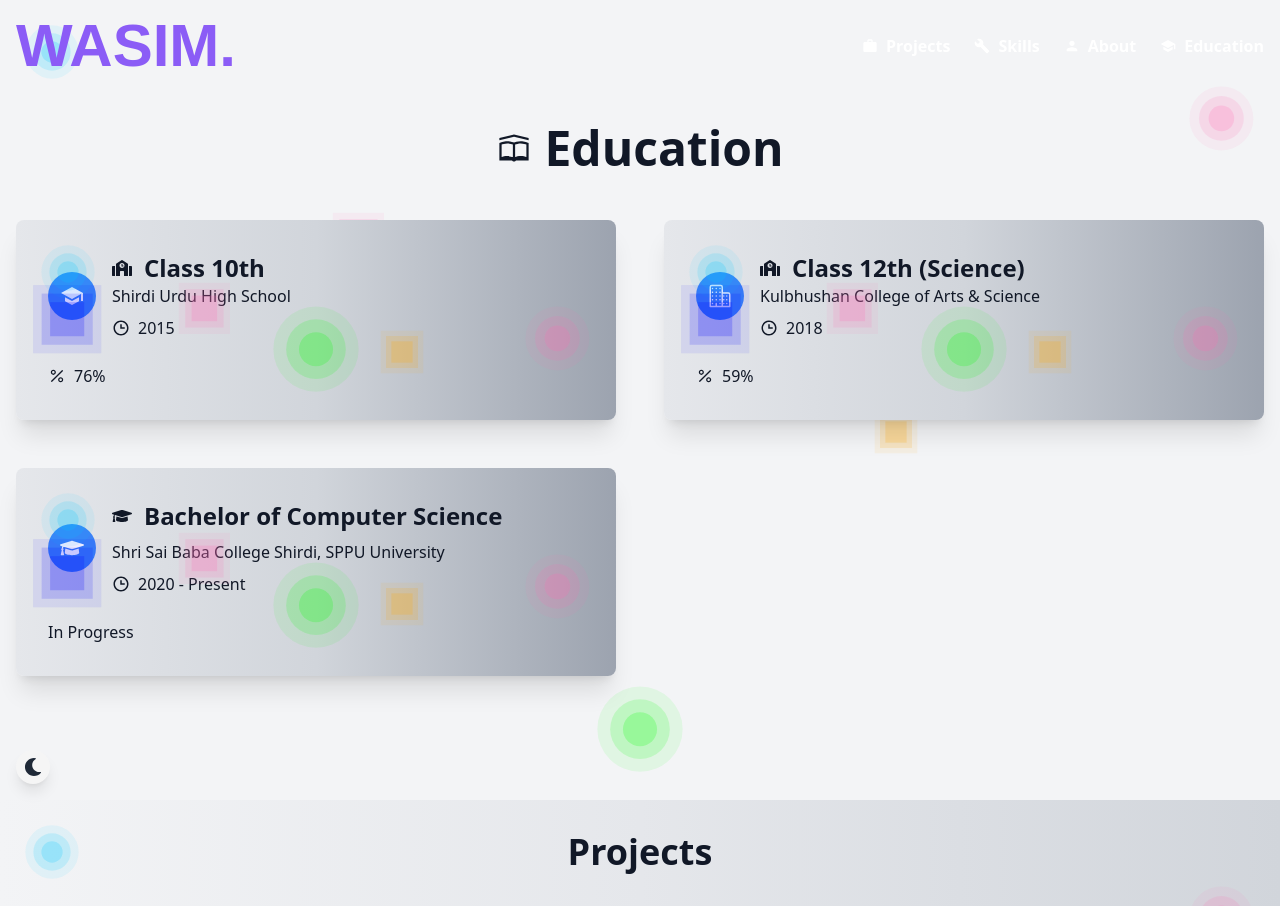
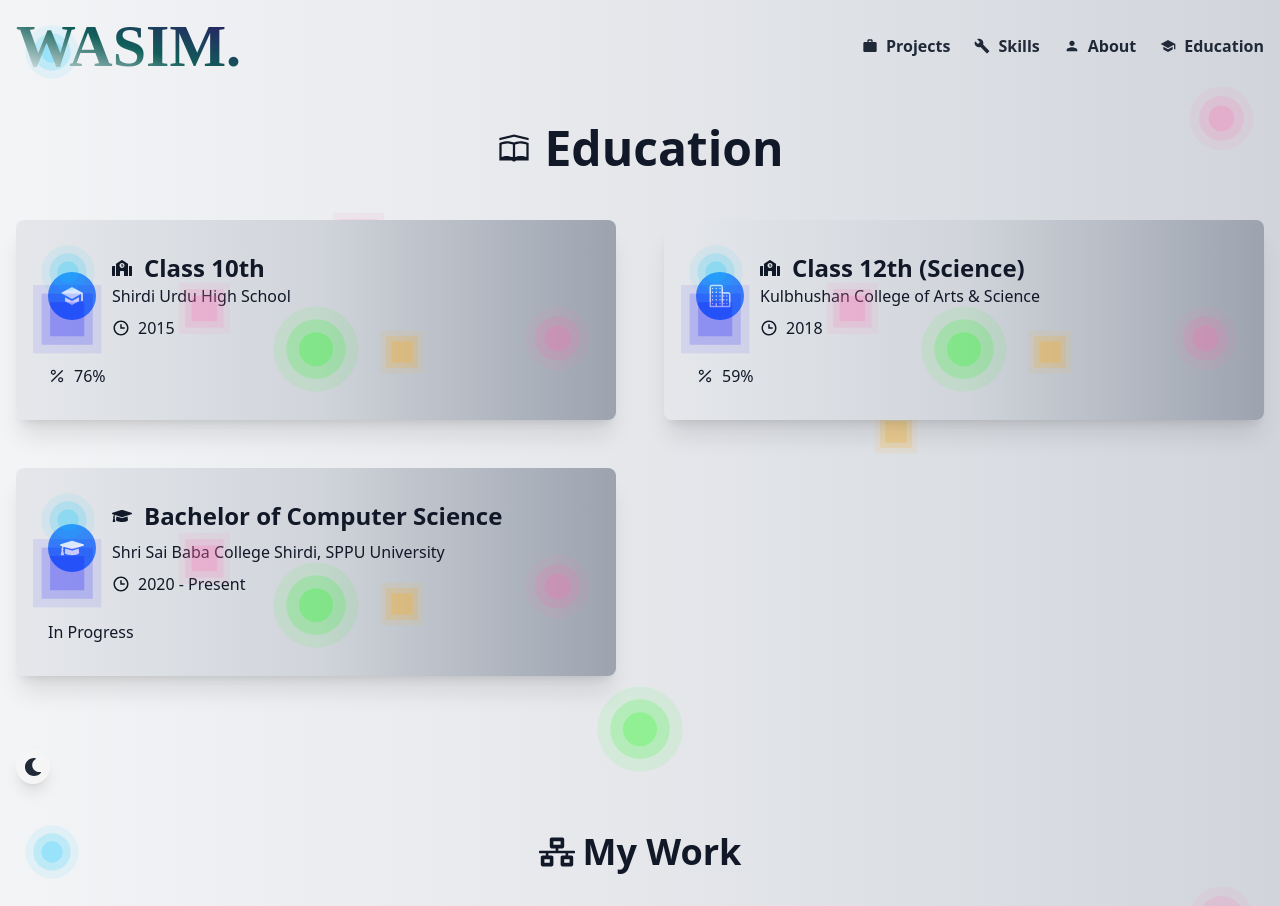
Before and after one commit to cod3-assassin/portfolio-01, a React (Vite) app: page /education in a window 1280 px wide. Shown: the top 906 px of the page. Built offline with nearby package versions, Linux system fonts and the light colour scheme.

Commit message:
Update the code and clear some issue like some z index and other aslo the donwload button is not working so i fixed it and also imprve the desing and many more things

```diff
--- a/index.html
+++ b/index.html
@@ -4,6 +4,11 @@
     <meta charset="UTF-8" />
     <link rel="icon" type="image/svg+xml" href="/image.png" />
     <meta name="viewport" content="width=device-width, initial-scale=1.0" />
+    <link
+      href="https://fonts.googleapis.com/css2?family=Great+Vibes&display=swap"
+      rel="stylesheet"
+    />
+
     <title>PortFolio</title>
   </head>
   <body>
--- a/src/components/Education.jsx
+++ b/src/components/Education.jsx
@@ -14,7 +14,9 @@ const Education = () => {
   return (
     <div
       className={`relative min-h-screen flex flex-col items-center justify-center overflow-hidden transition-colors duration-500 ${
-        isDarkMode ? "bg-gray-900 text-gray-100" : "bg-gray-100 text-gray-900"
+        isDarkMode
+          ? "bg-gradient-to-r from-zinc-800 via-zinc-900 to-zinc-950 text-gray-100"
+          : "bg-gradient-to-r from-gray-100 via-gray-200 to-gray-300 text-gray-900"
       }`}
     >
       {/* SVG background container */}
@@ -31,7 +33,7 @@ const Education = () => {
           <div
             className={`${
               isDarkMode
-                ? "bg-gray-800 text-gray-100"
+                ? "bg-gradient-to-r from-zinc-800 via-zinc-900 to-zinc-950 text-gray-100"
                 : "bg-gradient-to-r from-gray-200 via-gray-300 to-gray-400 text-gray-900"
             } p-8 rounded-lg shadow-xl transition duration-300 relative`}
           >
@@ -61,7 +63,7 @@ const Education = () => {
           <div
             className={`${
               isDarkMode
-                ? "bg-gray-800 text-gray-100"
+                ? "bg-gradient-to-r from-zinc-800 via-zinc-900 to-zinc-950 text-gray-100"
                 : "bg-gradient-to-r from-gray-200 via-gray-300 to-gray-400 text-gray-900"
             } p-8 rounded-lg shadow-xl transition duration-300 relative`}
           >
@@ -93,7 +95,7 @@ const Education = () => {
           <div
             className={`${
               isDarkMode
-                ? "bg-gray-800 text-gray-100"
+                ? "bg-gradient-to-r from-zinc-800 via-zinc-900 to-zinc-950 text-gray-100"
                 : "bg-gradient-to-r from-gray-200 via-gray-300 to-gray-400 text-gray-900"
             } p-8 rounded-lg shadow-xl transition duration-300 relative`}
           >
--- a/src/components/Footer.jsx
+++ b/src/components/Footer.jsx
@@ -60,7 +60,9 @@ const Footer = () => {
   return (
     <footer
       className={`relative py-4 transition-colors duration-500 ${
-        isDarkMode ? "bg-gray-900 text-gray-100" : "bg-gray-100 text-gray-900"
+        isDarkMode
+          ? "bg-gradient-to-r from-zinc-800 via-zinc-900 to-zinc-950 text-gray-100"
+          : "bg-gradient-to-r from-gray-100 via-gray-200 to-gray-300 text-gray-900"
       }`}
     >
       <div className="container mx-auto flex flex-col items-center md:items-start md:flex-row justify-between relative">
--- a/src/components/Home.jsx
+++ b/src/components/Home.jsx
@@ -10,9 +10,10 @@ const Home = () => {
 
   return (
     <div
+      id="home"
       className={`relative min-h-screen flex flex-col items-center justify-center ${
         isDarkMode
-          ? "bg-gray-900 text-gray-100"
+          ? "bg-gradient-to-r from-zinc-800 via-zinc-900 to-zinc-950 text-gray-100"
           : "bg-gradient-to-r from-gray-100 via-gray-200 to-gray-300 text-gray-900"
       } overflow-hidden transition-colors duration-500`}
     >
--- a/src/components/Navbar.jsx
+++ b/src/components/Navbar.jsx
@@ -2,6 +2,7 @@ import React, { useState, useEffect } from "react";
 import { BrowserRouter, Routes, Route } from "react-router-dom";
 import { Link as ScrollLink } from "react-scroll";
 import { About, Education, Skills, Projects, Home } from "./ImportExport";
+
 import {
   MdPerson,
   MdSchool,
@@ -11,10 +12,12 @@ import {
   MdClose,
   MdHome,
 } from "react-icons/md";
+import { useTheme } from "../ThemeContext";
 
 const Navbar = () => {
   const [navbarBlur, setNavbarBlur] = useState(false);
   const [isSidebarOpen, setSidebarOpen] = useState(false);
+  const { isDarkMode } = useTheme();
 
   useEffect(() => {
     const handleScroll = () => {
@@ -53,6 +56,9 @@ const Navbar = () => {
     }
   };
 
+  // Define icon color based on the theme
+  const iconColor = isDarkMode ? "text-gray-200" : "text-gray-800";
+
   return (
     <BrowserRouter>
       <div onClick={handleOverlayClick} className="relative min-h-screen">
@@ -66,20 +72,24 @@ const Navbar = () => {
             <div>
               <span
                 onClick={scrollToTop}
-                className="text-6xl text-violet-500 font-semibold cursor-pointer font-jakarta relative"
-                style={{ zIndex: 1 }}
+                className="text-6xl font-semibold cursor-pointer relative font-[DancingScript]"
+                style={{ zIndex: 1, fontFamily: "cursive" }}
               >
-                <span className="relative z-10 font-jakarta">WASIM.</span>
-                <span className="absolute z-0 w-full h-full top-0 left-0 bg-gradient-to-br from-yellow-300 to-red-500 rounded-lg mix-blend-multiply filter blur opacity-0 transition-all duration-300 hover:opacity-100"></span>
+                <span className="relative z-10 bg-clip-text text-transparent bg-gradient-to-tr from-white via-teal-800 to-violet-950">
+                  WASIM.
+                </span>
+
+                <span className="absolute z-0 w-full h-full top-0 left-0  rounded-lg mix-blend-multiply filter blur-md opacity-0 transition-all duration-300 hover:opacity-100"></span>
               </span>
             </div>
+
             <div className="md:flex hidden flex-col md:flex-row md:gap-6 mt-4 md:mt-0">
               <ScrollLink
                 to="projects"
                 spy={true}
                 smooth={true}
                 duration={500}
-                className="text-base font-bold text-white hover:text-gray-300 transition duration-300 cursor-pointer flex items-center"
+                className={`text-base font-bold hover:text-gray-300 transition duration-300 cursor-pointer flex items-center ${iconColor}`}
               >
                 <MdWork className="mr-2" /> Projects
               </ScrollLink>
@@ -88,7 +98,7 @@ const Navbar = () => {
                 spy={true}
                 smooth={true}
                 duration={500}
-                className="text-base font-bold text-white hover:text-gray-300 transition duration-300 cursor-pointer flex items-center"
+                className={`text-base font-bold hover:text-gray-300 transition duration-300 cursor-pointer flex items-center ${iconColor}`}
               >
                 <MdBuild className="mr-2" /> Skills
               </ScrollLink>
@@ -97,7 +107,7 @@ const Navbar = () => {
                 spy={true}
                 smooth={true}
                 duration={500}
-                className="text-base font-bold text-white hover:text-gray-300 transition duration-300 cursor-pointer flex items-center"
+                className={`text-base font-bold hover:text-gray-300 transition duration-300 cursor-pointer flex items-center ${iconColor}`}
               >
                 <MdPerson className="mr-2" /> About
               </ScrollLink>
@@ -106,7 +116,7 @@ const Navbar = () => {
                 spy={true}
                 smooth={true}
                 duration={500}
-                className="text-base font-bold text-white hover:text-gray-300 transition duration-300 cursor-pointer flex items-center"
+                className={`text-base font-bold hover:text-gray-300 transition duration-300 cursor-pointer flex items-center ${iconColor}`}
               >
                 <MdSchool className="mr-2" /> Education
               </ScrollLink>
@@ -114,7 +124,7 @@ const Navbar = () => {
             <div className="md:hidden">
               <button
                 onClick={toggleSidebar}
-                className="text-white focus:outline-none hamburger"
+                className={`focus:outline-none hamburger ${iconColor}`}
               >
                 {isSidebarOpen ? <MdClose size={24} /> : <MdMenu size={24} />}
               </button>
@@ -123,7 +133,7 @@ const Navbar = () => {
         </nav>
 
         <div
-          className={`fixed inset-y-0 left-0 w-20 bg-white bg-opacity-10 backdrop-blur-md text-white transform ${
+          className={`fixed inset-y-0 left-0 w-20 bg-white bg-opacity-10 backdrop-blur-md transform ${
             isSidebarOpen ? "translate-x-0" : "-translate-x-full"
           } transition-transform duration-300 ease-in-out z-30 sidebar`}
         >
@@ -134,7 +144,7 @@ const Navbar = () => {
                 spy={true}
                 smooth={true}
                 duration={500}
-                className="text-white hover:text-blue-300 transition duration-300 cursor-pointer flex items-center"
+                className={`hover:text-blue-300 transition duration-300 cursor-pointer flex items-center ${iconColor}`}
               >
                 <MdHome size={24} />
               </ScrollLink>
@@ -145,7 +155,7 @@ const Navbar = () => {
                 spy={true}
                 smooth={true}
                 duration={500}
-                className="text-white hover:text-blue-300 transition duration-300 cursor-pointer flex items-center"
+                className={`hover:text-blue-300 transition duration-300 cursor-pointer flex items-center ${iconColor}`}
               >
                 <MdWork size={24} />
               </ScrollLink>
@@ -156,7 +166,7 @@ const Navbar = () => {
                 spy={true}
                 smooth={true}
                 duration={500}
-                className="text-white hover:text-blue-300 transition duration-300 cursor-pointer flex items-center"
+                className={`hover:text-blue-300 transition duration-300 cursor-pointer flex items-center ${iconColor}`}
               >
                 <MdBuild size={24} />
               </ScrollLink>
@@ -167,7 +177,7 @@ const Navbar = () => {
                 spy={true}
                 smooth={true}
                 duration={500}
-                className="text-white hover:text-blue-300 transition duration-300 cursor-pointer flex items-center"
+                className={`hover:text-blue-300 transition duration-300 cursor-pointer flex items-center ${iconColor}`}
               >
                 <MdPerson size={24} />
               </ScrollLink>
@@ -178,7 +188,7 @@ const Navbar = () => {
                 spy={true}
                 smooth={true}
                 duration={500}
-                className="text-white hover:text-blue-300 transition duration-300 cursor-pointer flex items-center"
+                className={`hover:text-blue-300 transition duration-300 cursor-pointer flex items-center ${iconColor}`}
               >
                 <MdSchool size={24} />
               </ScrollLink>
--- a/src/components/Project/ProjectModal.jsx
+++ b/src/components/Project/ProjectModal.jsx
@@ -2,6 +2,7 @@ import React, { useEffect } from "react";
 import { FaGithub } from "react-icons/fa";
 import { SlRocket } from "react-icons/sl";
 import { SiReact, SiTailwindcss, SiHtml5, SiCss3 } from "react-icons/si";
+import { useTheme } from "../../ThemeContext";
 
 const getTechnologyIcon = (tech) => {
   switch (tech.toLowerCase()) {
@@ -19,6 +20,7 @@ const getTechnologyIcon = (tech) => {
 };
 
 const ExpandedProjectCard = ({ isOpen, onRequestClose, project }) => {
+  const { isDarkMode } = useTheme();
   useEffect(() => {
     if (isOpen) {
       document.body.style.overflow = "hidden";
@@ -34,7 +36,13 @@ const ExpandedProjectCard = ({ isOpen, onRequestClose, project }) => {
   if (!isOpen) return null;
 
   return (
-    <div className="fixed inset-0 z-50 flex items-center justify-center bg-black bg-opacity-75">
+    <div
+      className={`fixed inset-0 z-50 flex items-center justify-center bg-black bg-opacity-75 ${
+        isDarkMode
+          ? "bg-gradient-to-r from-zinc-800 via-zinc-900 to-zinc-950 text-gray-100"
+          : "bg-gradient-to-r from-gray-100 via-gray-200 to-gray-300 text-gray-900"
+      } `}
+    >
       <div className="relative w-full max-w-4xl p-4 bg-gray-800 rounded-lg overflow-y-auto max-h-screen scrollbar-hidden">
         {/* Use 'scrollbar-hidden' class to hide scrollbar */}
         <button
--- a/src/components/Project/Projects.jsx
+++ b/src/components/Project/Projects.jsx
@@ -7,6 +7,7 @@ import ResumeBuilderImage from "../img/ResumeBuilderImage.png";
 import FiftyProjectsImg from "../img/50-projects.png";
 import { useTheme } from "../../ThemeContext";
 import FloatingSVGs from "../SVGPatterns"; // Assuming you have this SVG component
+import { FaNetworkWired } from "react-icons/fa";
 
 const Projects = () => {
   const { isDarkMode } = useTheme(); // Accessing the theme context
@@ -104,7 +105,7 @@ const Projects = () => {
     <div
       className={`min-h-screen flex flex-col items-center justify-center ${
         isDarkMode
-          ? "bg-gray-900 text-gray-100"
+          ? "bg-gradient-to-r from-zinc-800 via-zinc-900 to-zinc-950 text-gray-100"
           : "bg-gradient-to-r from-gray-100 via-gray-200 to-gray-300 text-gray-900"
       } overflow-hidden transition-colors duration-500 relative`}
       id="next-section"
@@ -112,8 +113,10 @@ const Projects = () => {
       <div className="absolute inset-0">
         <FloatingSVGs isDarkMode={isDarkMode} />
       </div>
-      <div className="container mx-auto px-4 py-8 relative z-10">
-        <h2 className="text-4xl font-bold mb-8 text-center">Projects</h2>
+      <div className="container mx-auto px-4 py-8 relative">
+        <h2 className="text-4xl font-bold mb-8 text-center flex items-center justify-center">
+          <FaNetworkWired className="mr-2" /> My Work
+        </h2>
         <div className="flex flex-wrap -mx-4">
           {projects.map((project, index) => (
             <ProjectCard key={index} project={project} />
--- a/src/components/Skills.jsx
+++ b/src/components/Skills.jsx
@@ -32,7 +32,7 @@ const Skills = () => {
     MongoDB: "#47A248",
     Bootstrap: "#7952B3",
     "Tailwind CSS": "#38B2AC",
-    "Express.js": "#FFFF00",
+    "Express.js": "#000",
     Git: "#F05032",
     Redux: "#764ABC",
     DSA: "#007ACC",
@@ -59,7 +59,7 @@ const Skills = () => {
     <div
       className={`relative min-h-screen flex flex-col items-center justify-center ${
         isDarkMode
-          ? "bg-gray-900 text-gray-100"
+          ? "bg-gradient-to-r from-zinc-800 via-zinc-900 to-zinc-950 text-gray-100"
           : "bg-gradient-to-r from-gray-100 via-gray-200 to-gray-300 text-gray-900"
       } overflow-hidden transition-colors duration-500`}
     >
@@ -95,7 +95,7 @@ const SkillItem = ({ name, icon, color, link, isDarkMode }) => {
       rel="noopener noreferrer"
       className={`p-6 rounded-lg transition duration-300 transform hover:scale-105 ${
         isDarkMode
-          ? "bg-gradient-to-r from-gray-700 via-gray-800 to-gray-900 text-gray-100"
+          ? "bg-gradient-to-r from-zinc-800 via-zinc-900 to-zinc-950 text-gray-100"
           : "bg-gradient-to-r from-gray-100 via-gray-200 to-gray-300 text-gray-900"
       } flex flex-col items-center`}
       style={{
--- a/src/index.css
+++ b/src/index.css
@@ -1,6 +1,8 @@
 @tailwind base;
 @tailwind components;
 @tailwind utilities;
+
+
 
 .scrollbar-hidden::-webkit-scrollbar {
     display: none;
```
Also changed, not shown: src/components/About.jsx (+4 -4 lines), src/components/styles.css (deleted, +0 -23 lines).
